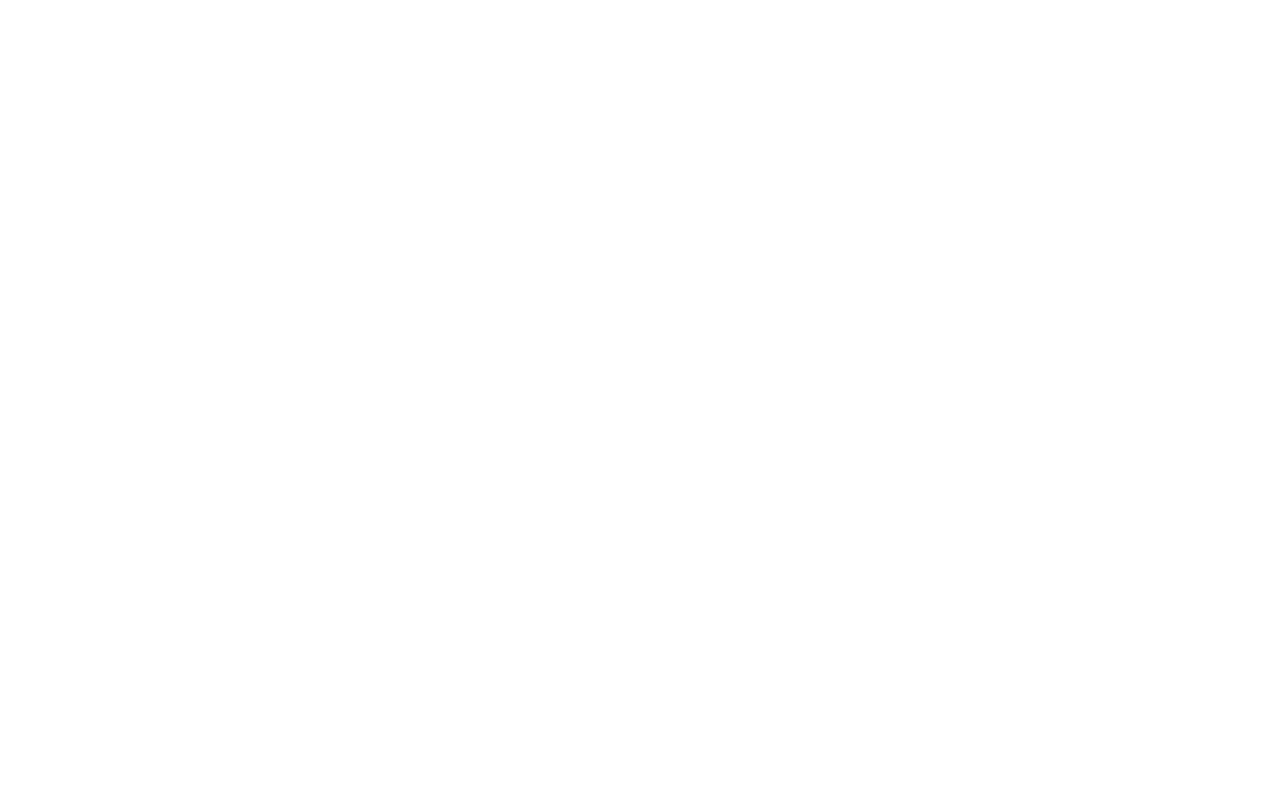
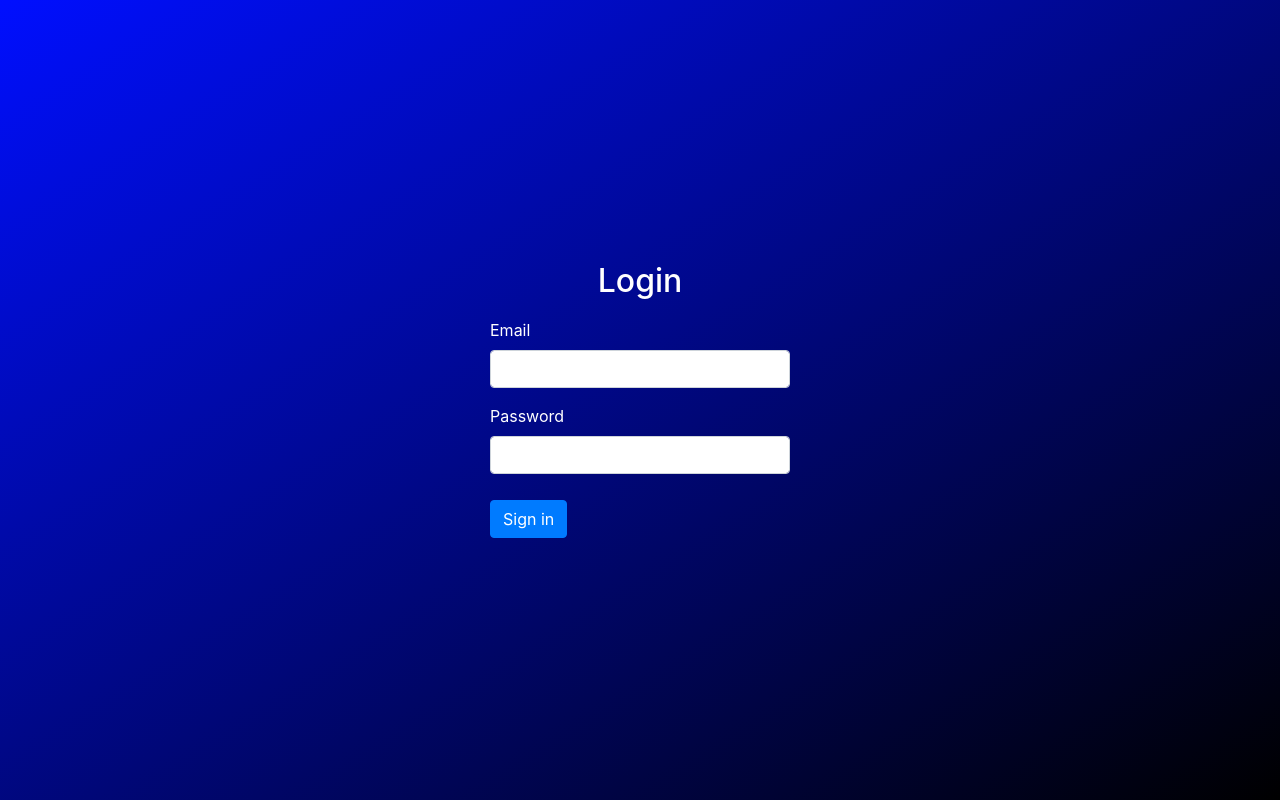
Before and after one commit to vlad-stefan-iacob/CampusBooking, a React (Create React App) app in the folder frontend/: page / in a window 1280 px wide. Before the commit this address had no page. Built offline with nearby package versions, Linux system fonts and the light colour scheme.

Commit message:
login page

```diff
--- a/frontend/src/App.js
+++ b/frontend/src/App.js
@@ -1,12 +1,13 @@
 import './App.css'
 import {Route, Routes} from 'react-router-dom';
-import Login from "./components/Login";
+import LoginForm from "./components/LoginForm";
 
 function App(){
     return (
     <>
         <Routes>
-            <Route path="/login" element={<Login/>}/>
+            <Route path="/" element={<LoginForm/>}/>
+            <Route path="/login" element={<LoginForm/>}/>
         </Routes>
     </>
     )
--- a/frontend/src/components/Login.js
+++ /dev/null
@@ -1,73 +0,0 @@
-import React, {useState} from 'react';
-import 'bootstrap/dist/css/bootstrap.min.css';
-
-const Login = () => {
-    const [email, setEmail] = useState('');
-    const [password, setPassword] = useState('');
-    const [errors, setErrors] = useState({});
-    const [isError] = useState(false)
-
-    const handleFormSubmit = (e) => {
-        e.preventDefault();
-
-        // Basic form validation
-        let errors = {};
-        if (!email.trim()) {
-            errors.email = 'Email is required';
-        } else if (!/\S+@\S+\.\S+/.test(email)) {
-            errors.email = 'Invalid email format';
-        }
-        if (!password.trim()) {
-            errors.password = 'Password is required';
-        } else if (password.length < 6) {
-            errors.password = 'Password must be at least 6 characters';
-        }
-
-        if (Object.keys(errors).length === 0) {
-            // Submit the form - You can implement your login logic here
-            console.log('Form submitted successfully!');
-            console.log(email);
-        } else {
-            setErrors(errors);
-        }
-    };
-
-
-    return (
-        <div className="background">
-            <div className="container  form-container">
-                <h2 className="login-header">Login</h2>
-                <form onSubmit={handleFormSubmit} className="login-form">
-                    <div className="form-group" >
-                        <label htmlFor="email" className="text-white">Email:</label>
-                        <input
-                            type="email"
-                            className="form-control"
-                            id="email"
-                            value={email}
-                            onChange={(e) => setEmail(e.target.value)}
-                        />
-                        {errors.email && <span className="text-danger">{errors.email}</span>}
-                    </div>
-                    <div className="form-group">
-                        <label htmlFor="password" className="text-white">Password:</label>
-                        <input
-                            type="password"
-                            className="form-control"
-                            id="password"
-                            value={password}
-                            onChange={(e) => setPassword(e.target.value)}
-                        />
-                        {errors.password && <span className="text-danger">{errors.password}</span>}
-                    </div>
-                    <button type="submit" className="btn btn-primary">Login</button>
-                    {isError && (<>
-                        <span className="text-danger">Email or password is wrong!</span>
-                    </>)}
-                </form>
-            </div>
-        </div>
-    );
-};
-
-export default Login;
--- /dev/null
+++ b/frontend/src/components/LoginForm.js
@@ -0,0 +1,97 @@
+import React, { Component } from 'react';
+import classNames from 'classnames';
+import 'bootstrap/dist/css/bootstrap.min.css';
+import { request, setAuthHeader } from '../helpers/axios_helper';
+
+class LoginForm extends Component {
+    constructor(props) {
+        super(props);
+        this.state = {
+            email: "",
+            password: "",
+            errors: {}
+        };
+    }
+
+    onChangeHandler = (event) => {
+        let name = event.target.name;
+        let value = event.target.value;
+        this.setState({ [name]: value });
+    };
+
+    onLogin = (e) => {
+        e.preventDefault();
+
+        const { email, password } = this.state;
+
+        // Basic form validation
+        let errors = {};
+        if (!email.trim()) {
+            errors.email = 'Email is required';
+        } else if (!/\S+@\S+\.\S+/.test(email)) {
+            errors.email = 'Invalid email format';
+        }
+        if (!password.trim()) {
+            errors.password = 'Password is required';
+        } else if (password.length < 6) {
+            errors.password = 'Password must be at least 6 characters';
+        }
+
+        if (Object.keys(errors).length === 0) {
+            // If no validation errors, proceed with the login request
+            request(
+                "POST",
+                "/api/v1/auth/authenticate",
+                {
+                    email: email,
+                    password: password
+                }).then(
+                (response) => {
+                    setAuthHeader(response.data.token);
+                    this.setState({ errors: {} });
+                }).catch(
+                (error) => {
+                    setAuthHeader(null);
+                    this.setState({ errors: {} });
+                }
+            );
+        } else {
+            // If there are validation errors, update the state to display the errors
+            this.setState({ errors });
+        }
+    };
+
+    render() {
+        const { email, password, errors } = this.state;
+
+        return (
+            <div className="background">
+                <div className="container form-container">
+                    <h2 className="login-header">Login</h2>
+                    <form onSubmit={this.onLogin} className="login-form">
+                        <div className="form-group">
+                            <label className="text-white" htmlFor="loginName">Email</label>
+                            <input type="email" id="loginName" name="email"
+                                   className={classNames("form-control", { "is-invalid": errors.email })}
+                                   value={email}
+                                   onChange={this.onChangeHandler} />
+                            {errors.email && <span className="text-danger">{errors.email}</span>}
+                        </div>
+
+                        <div className="form-group">
+                            <label className="text-white" htmlFor="loginPassword">Password</label>
+                            <input type="password" id="loginPassword" name="password"
+                                   className={classNames("form-control", { "is-invalid": errors.password })}
+                                   value={password} onChange={this.onChangeHandler} />
+                            {errors.password && <span className="text-danger">{errors.password}</span>}
+                        </div>
+
+                        <button type="submit" className="btn btn-primary">Sign in</button>
+                    </form>
+                </div>
+            </div>
+        );
+    };
+}
+
+export default LoginForm;
--- /dev/null
+++ b/frontend/src/helpers/axios_helper.js
@@ -0,0 +1,31 @@
+import axios from 'axios';
+
+
+export const getAuthToken = () => {
+    return window.localStorage.getItem('auth_token');
+};
+
+export const setAuthHeader = (token) => {
+    if (token !== null) {
+        window.localStorage.setItem("auth_token", token);
+    } else {
+        window.localStorage.removeItem("auth_token");
+    }
+};
+
+axios.defaults.baseURL = 'http://localhost:8080';
+axios.defaults.headers.post['Content-Type'] = 'application/json';
+
+export const request = (method, url, data) => {
+
+    let headers = {};
+    if (getAuthToken() !== null && getAuthToken() !== "null") {
+        headers = {'Authorization': `Bearer ${getAuthToken()}`};
+    }
+
+    return axios({
+        method: method,
+        url: url,
+        headers: headers,
+        data: data});
+};
```
Also changed, not shown: frontend/src/components/AuthContent.js (deleted, +0 -31 lines), frontend/src/logo.svg (deleted), 1 other file (tests, documents, lock files or other folders).
